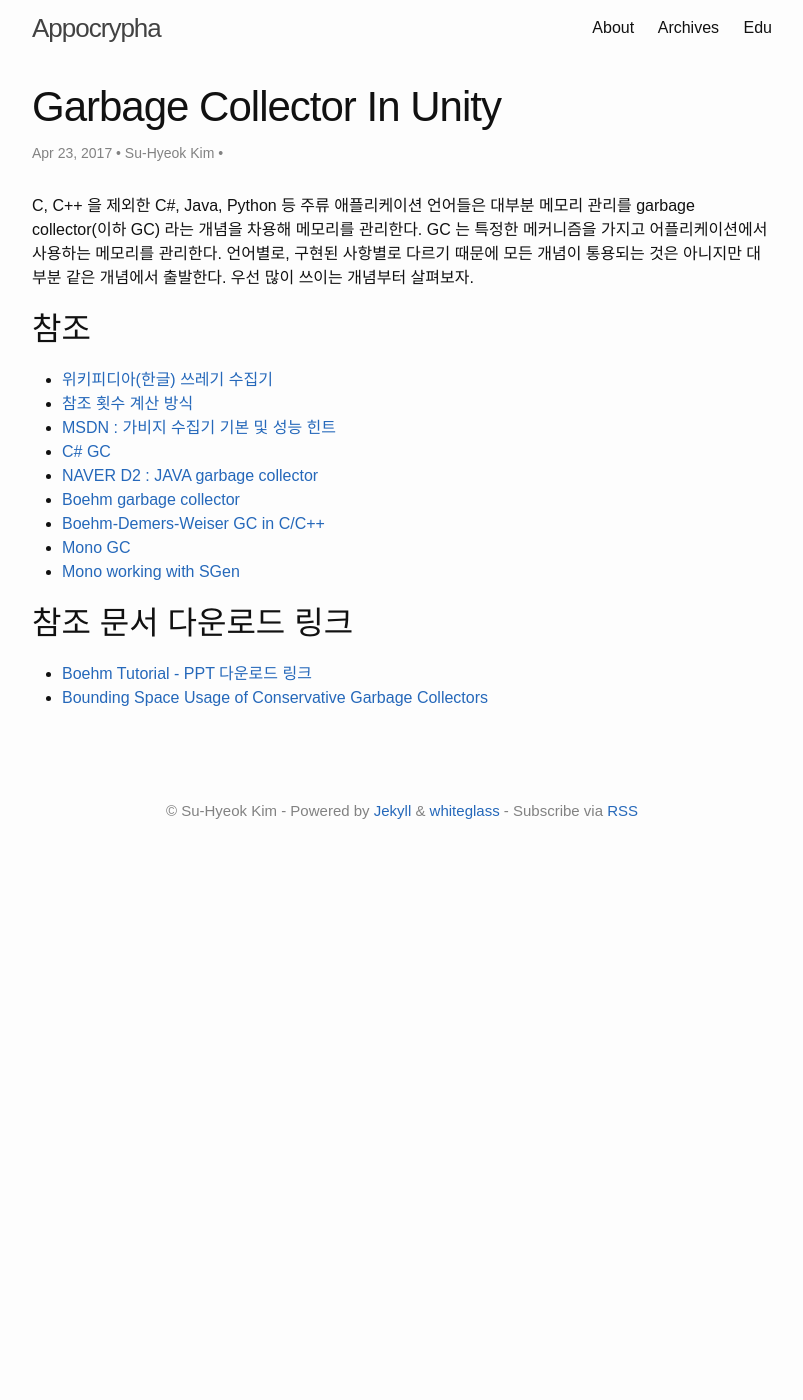
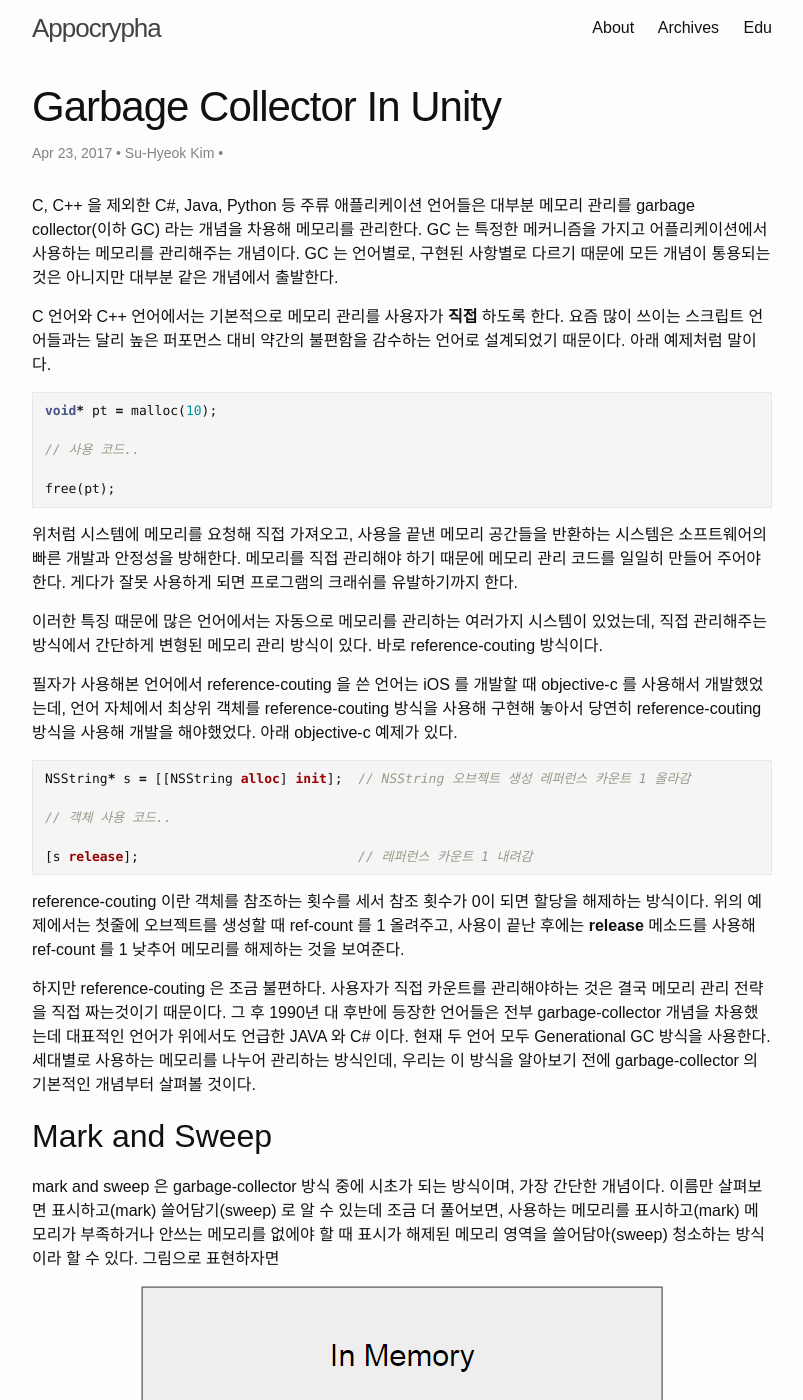
Before and after one commit to suhyeokkim/suhyeokkim.github.io, a Jekyll site: the page built from _posts/2017-04-23-garbage-collector-in-unity.md, in a window 1280 px wide and 1400 px high. Shown: the whole window, without its empty margins (238-1041 px from the left). Built offline with Jekyll 4.4.1, drawn with Linux system fonts in a browser that asks for light colours; comment, search, counter and statistics services are not loaded; some of the changed text lies outside the part shown.

Commit message:
Update post : garbage collector

```diff
--- a/_posts/2017-04-23-garbage-collector-in-unity.md
+++ b/_posts/2017-04-23-garbage-collector-in-unity.md
@@ -9,11 +9,55 @@ categories:
     - analysis
 ---
 
-C, C++ 을 제외한 C#, Java, Python 등 주류 애플리케이션 언어들은 대부분 메모리 관리를 garbage collector(이하 GC) 라는 개념을 차용해 메모리를 관리한다. GC 는 특정한 메커니즘을 가지고 어플리케이션에서 사용하는 메모리를 관리한다. 언어별로, 구현된 사항별로 다르기 때문에 모든 개념이 통용되는 것은 아니지만 대부분 같은 개념에서 출발한다. 우선 많이 쓰이는 개념부터 살펴보자.
+C, C++ 을 제외한 C#, Java, Python 등 주류 애플리케이션 언어들은 대부분 메모리 관리를 garbage collector(이하 GC) 라는 개념을 차용해 메모리를 관리한다. GC 는 특정한 메커니즘을 가지고 어플리케이션에서 사용하는 메모리를 관리해주는 개념이다. GC 는 언어별로, 구현된 사항별로 다르기 때문에 모든 개념이 통용되는 것은 아니지만 대부분 같은 개념에서 출발한다.
 
 <!-- more -->
 
+C 언어와 C++ 언어에서는 기본적으로 메모리 관리를 사용자가 __직접__ 하도록 한다. 요즘 많이 쓰이는 스크립트 언어들과는 달리 높은 퍼포먼스 대비 약간의 불편함을 감수하는 언어로 설계되었기 때문이다. 아래 예제처럼 말이다.
 
+{% highlight c lineos %}
+void* pt = malloc(10);
+
+// 사용 코드..
+
+free(pt);
+{% endhighlight %}
+
+위처럼 시스템에 메모리를 요청해 직접 가져오고, 사용을 끝낸 메모리 공간들을 반환하는 시스템은 소프트웨어의 빠른 개발과 안정성을 방해한다. 메모리를 직접 관리해야 하기 때문에 메모리 관리 코드를 일일히 만들어 주어야 한다. 게다가 잘못 사용하게 되면 프로그램의 크래쉬를 유발하기까지 한다.
+
+이러한 특징 때문에 많은 언어에서는 자동으로 메모리를 관리하는 여러가지 시스템이 있었는데, 직접 관리해주는 방식에서 간단하게 변형된 메모리 관리 방식이 있다. 바로 reference-couting 방식이다.
+
+필자가 사용해본 언어에서 reference-couting 을 쓴 언어는 iOS 를 개발할 때 objective-c 를 사용해서 개발했었는데, 언어 자체에서 최상위 객체를 reference-couting 방식을 사용해 구현해 놓아서 당연히 reference-couting 방식을 사용해 개발을 해야했었다. 아래 objective-c 예제가 있다.
+
+{% highlight Objective-C lineos %}
+NSString* s = [[NSString alloc] init];  // NSString 오브젝트 생성 레퍼런스 카운트 1 올라감
+
+// 객체 사용 코드..
+
+[s release];                            // 레퍼런스 카운트 1 내려감
+{% endhighlight %}
+
+reference-couting 이란 객체를 참조하는 횟수를 세서 참조 횟수가 0이 되면 할당을 해제하는 방식이다. 위의 예제에서는 첫줄에 오브젝트를 생성할 때 ref-count 를 1 올려주고, 사용이 끝난 후에는 __release__ 메소드를 사용해 ref-count 를 1 낮추어 메모리를 해제하는 것을 보여준다.
+
+하지만 reference-couting 은 조금 불편하다. 사용자가 직접 카운트를 관리해야하는 것은 결국 메모리 관리 전략을 직접 짜는것이기 때문이다. 그 후 1990년 대 후반에 등장한 언어들은 전부 garbage-collector 개념을 차용했는데 대표적인 언어가 위에서도 언급한 JAVA 와 C# 이다. 현재 두 언어 모두 Generational GC 방식을 사용한다. 세대별로 사용하는 메모리를 나누어 관리하는 방식인데, 우리는 이 방식을 알아보기 전에 garbage-collector 의 기본적인 개념부터 살펴볼 것이다.
+
+## Mark and Sweep
+
+mark and sweep 은 garbage-collector 방식 중에 시초가 되는 방식이며, 가장 간단한 개념이다. 이름만 살펴보면 표시하고(mark) 쓸어담기(sweep) 로 알 수 있는데 조금 더 풀어보면, 사용하는 메모리를 표시하고(mark) 메모리가 부족하거나 안쓰는 메모리를 없에야 할 때 표시가 해제된 메모리 영역을 쓸어담아(sweep) 청소하는 방식이라 할 수 있다. 그림으로 표현하자면
+
+![mark and sweep 0](/images/mark_and_sweep_0.png){: .center-image }
+
+어플리케이션 메모리에서 새롭게 오브젝트가 생성 되었을 때의 상태를 표시했다. 상자들에 붙어 있는 초록색 번개는 사용중인 오브젝트를 표시(mark)한 것이다.
+
+![mark and sweep 1](/images/mark_and_sweep_1.png){: .center-image }
+
+꽤 시간이 지난 후 Object2 가 더 이상 필요하지 않아 Object2 를 사용되지 않는다고 표시(mark) 하였다.
+
+![mark and sweep 2](/images/mark_and_sweep_2.png){: .center-image }
+
+garbage-collector 가 메모리들을 정리할 때가 되어 사용되지 않는 메모리들을 전부 쓸어서(sweep) 정리한다. 이것이 mark and sweep 의 개념이다.
+
+## Generational GC : 세대 단위 가비지 컬렉터
 
 <!--
    가비지 컬렉션 개요?
```
Also changed, not shown: other parts of _posts/2017-04-23-garbage-collector-in-unity.md (+4 -0 lines), edu.md (+1 -1 lines), images/mark_and_sweep_0.png (added), images/mark_and_sweep_1.png (added), images/mark_and_sweep_2.png (added).
